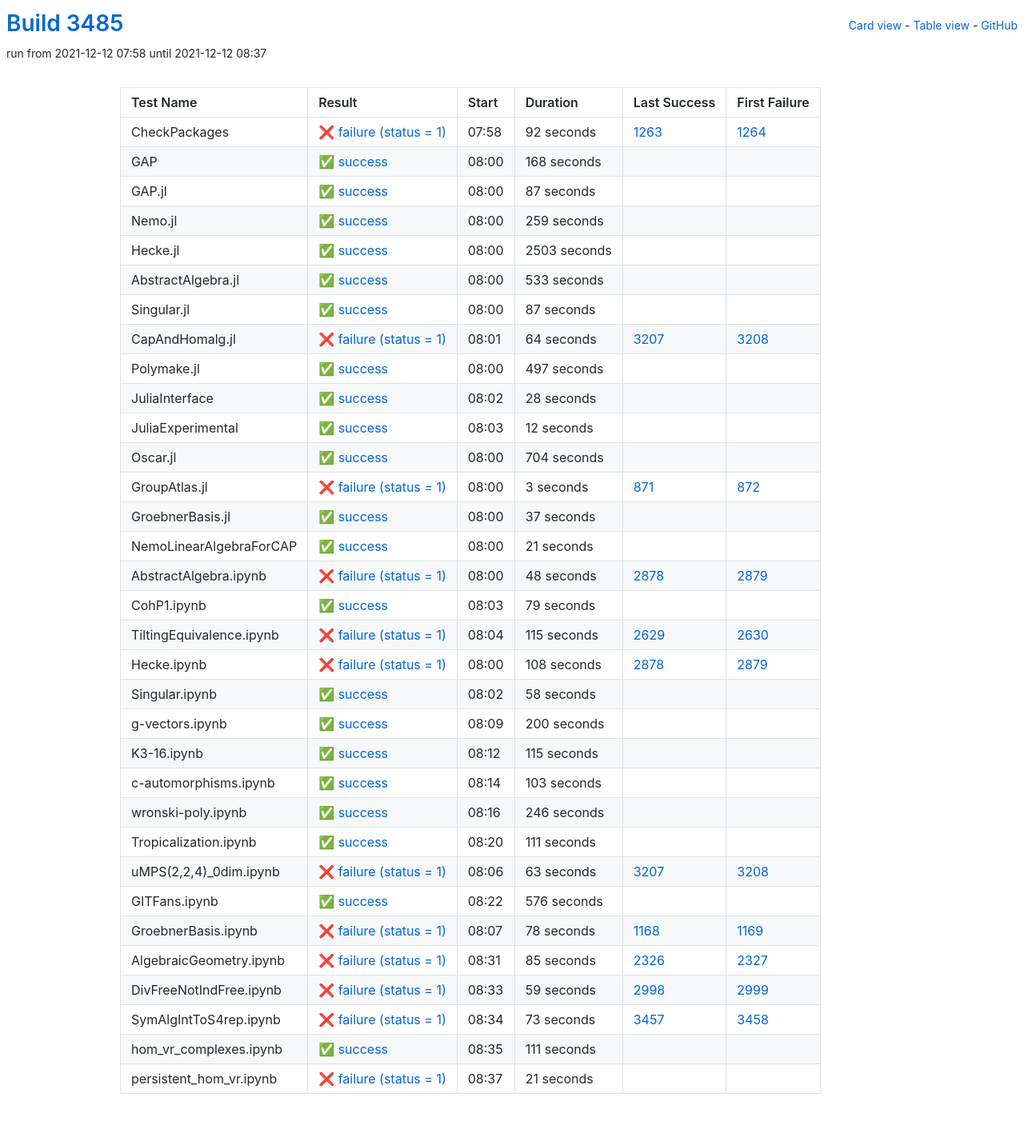
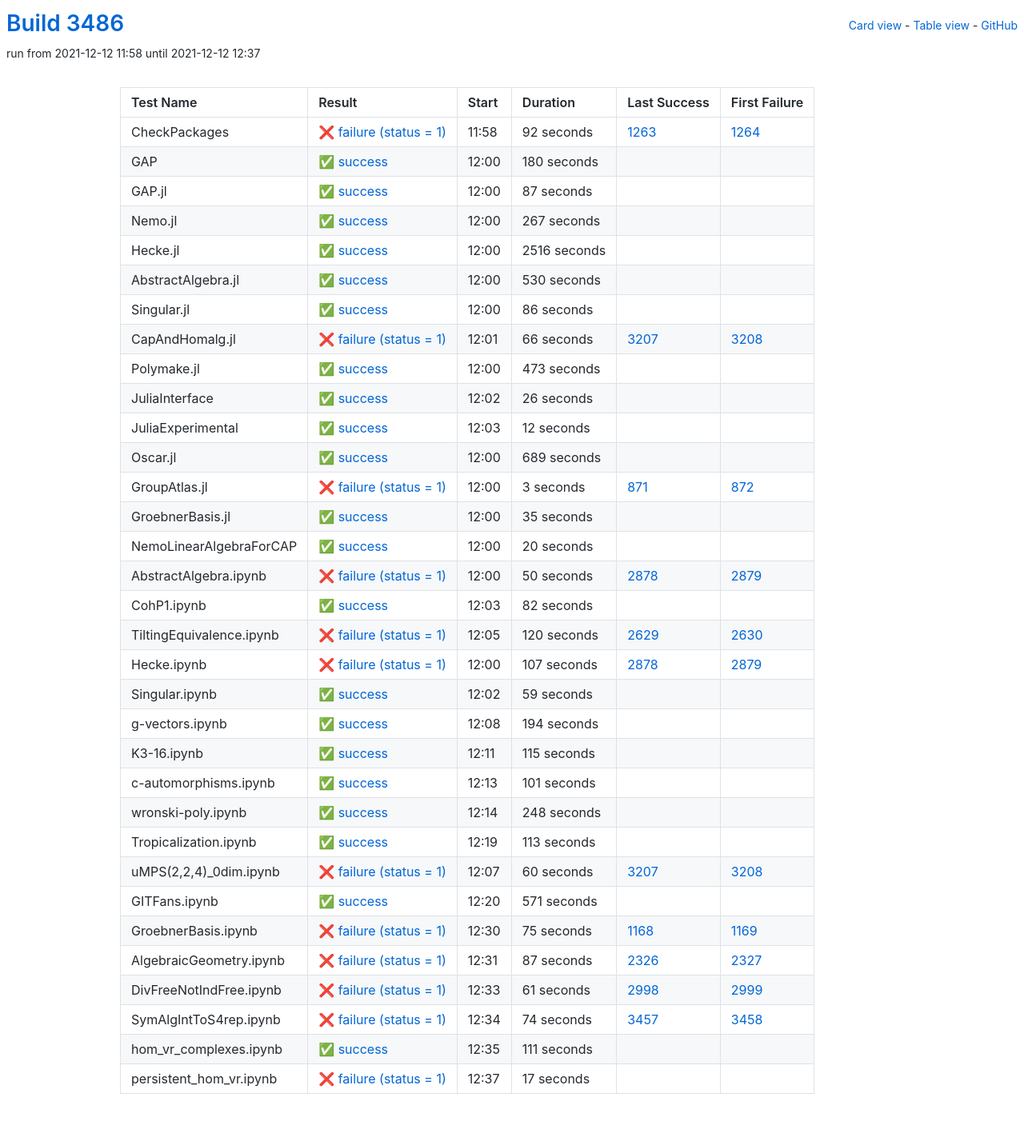
Before and after one commit to oscar-system/oscar-ci-status-stable, a Jekyll site: the page built from table.html, in a window 1280 px wide. Shown: the whole page at 80% size. Built offline with Jekyll 4.4.1, drawn with Linux system fonts in a browser that asks for light colours.

Commit message:
Build #3486

```diff
--- a/_data/ci.yml
+++ b/_data/ci.yml
@@ -1,6 +1,6 @@
 ---
-build: 3485
-build_url: https://oscarci.mathematik.uni-kl.de/job/oscar-stable/3485/
+build: 3486
+build_url: https://oscarci.mathematik.uni-kl.de/job/oscar-stable/3486/
 job: oscar-stable
 organization: oscar-system
 repo: oscar-ci-status-stable
@@ -8,8 +8,8 @@ repourl: https://github.com/oscar-system/oscar-ci-status-stable
 tests:
 - name: CheckPackages
   id: checkpackages
-  log: https://oscarci.mathematik.uni-kl.de/job/oscar-stable/3485/artifact/logs/build-3485/CheckPackages.log
-  start: 2021-12-12 07:58
+  log: https://oscarci.mathematik.uni-kl.de/job/oscar-stable/3486/artifact/logs/build-3486/CheckPackages.log
+  start: 2021-12-12 11:58
   success: false
   exitcode: 1
   status: failure
@@ -20,20 +20,20 @@ tests:
   first_failure_url: https://oscarci.mathematik.uni-kl.de/job/oscar-stable/1264/
 - name: GAP
   id: gap
-  log: https://oscarci.mathematik.uni-kl.de/job/oscar-stable/3485/artifact/logs/build-3485/GAP.log
-  start: 2021-12-12 08:00
+  log: https://oscarci.mathematik.uni-kl.de/job/oscar-stable/3486/artifact/logs/build-3486/GAP.log
+  start: 2021-12-12 12:00
   success: true
   exitcode: 0
   status: success
-  duration: 168
+  duration: 180
   last_success: false
   last_success_url:
   first_failure: false
   first_failure_url:
 - name: GAP.jl
   id: gap-jl
-  log: https://oscarci.mathematik.uni-kl.de/job/oscar-stable/3485/artifact/logs/build-3485/GAP.jl.log
-  start: 2021-12-12 08:00
+  log: https://oscarci.mathematik.uni-kl.de/job/oscar-stable/3486/artifact/logs/build-3486/GAP.jl.log
+  start: 2021-12-12 12:00
   success: true
   exitcode: 0
   status: success
@@ -44,92 +44,92 @@ tests:
   first_failure_url:
 - name: Nemo.jl
   id: nemo-jl
-  log: https://oscarci.mathematik.uni-kl.de/job/oscar-stable/3485/artifact/logs/build-3485/Nemo.jl.log
-  start: 2021-12-12 08:00
+  log: https://oscarci.mathematik.uni-kl.de/job/oscar-stable/3486/artifact/logs/build-3486/Nemo.jl.log
+  start: 2021-12-12 12:00
   success: true
   exitcode: 0
   status: success
-  duration: 259
+  duration: 267
   last_success: false
   last_success_url:
   first_failure: false
   first_failure_url:
 - name: Hecke.jl
   id: hecke-jl
-  log: https://oscarci.mathematik.uni-kl.de/job/oscar-stable/3485/artifact/logs/build-3485/Hecke.jl.log
-  start: 2021-12-12 08:00
+  log: https://oscarci.mathematik.uni-kl.de/job/oscar-stable/3486/artifact/logs/build-3486/Hecke.jl.log
+  start: 2021-12-12 12:00
   success: true
   exitcode: 0
   status: success
-  duration: 2503
+  duration: 2516
   last_success: false
   last_success_url:
   first_failure: false
   first_failure_url:
 - name: AbstractAlgebra.jl
   id: abstractalgebra-jl
-  log: https://oscarci.mathematik.uni-kl.de/job/oscar-stable/3485/artifact/logs/build-3485/AbstractAlgebra.jl.log
-  start: 2021-12-12 08:00
+  log: https://oscarci.mathematik.uni-kl.de/job/oscar-stable/3486/artifact/logs/build-3486/AbstractAlgebra.jl.log
+  start: 2021-12-12 12:00
   success: true
   exitcode: 0
   status: success
-  duration: 533
+  duration: 530
   last_success: false
   last_success_url:
   first_failure: false
   first_failure_url:
 - name: Singular.jl
   id: singular-jl
-  log: https://oscarci.mathematik.uni-kl.de/job/oscar-stable/3485/artifact/logs/build-3485/Singular.jl.log
-  start: 2021-12-12 08:00
+  log: https://oscarci.mathematik.uni-kl.de/job/oscar-stable/3486/artifact/logs/build-3486/Singular.jl.log
+  start: 2021-12-12 12:00
   success: true
   exitcode: 0
   status: success
-  duration: 87
+  duration: 86
   last_success: false
   last_success_url:
   first_failure: false
   first_failure_url:
 - name: CapAndHomalg.jl
   id: capandhomalg-jl
-  log: https://oscarci.mathematik.uni-kl.de/job/oscar-stable/3485/artifact/logs/build-3485/CapAndHomalg.jl.log
-  start: 2021-12-12 08:01
+  log: https://oscarci.mathematik.uni-kl.de/job/oscar-stable/3486/artifact/logs/build-3486/CapAndHomalg.jl.log
+  start: 2021-12-12 12:01
   success: false
   exitcode: 1
   status: failure
-  duration: 64
+  duration: 66
   last_success: 3207
   last_success_url: https://oscarci.mathematik.uni-kl.de/job/oscar-stable/3207/
   first_failure: 3208
   first_failure_url: https://oscarci.mathematik.uni-kl.de/job/oscar-stable/3208/
 - name: Polymake.jl
   id: polymake-jl
-  log: https://oscarci.mathematik.uni-kl.de/job/oscar-stable/3485/artifact/logs/build-3485/Polymake.jl.log
-  start: 2021-12-12 08:00
+  log: https://oscarci.mathematik.uni-kl.de/job/oscar-stable/3486/artifact/logs/build-3486/Polymake.jl.log
+  start: 2021-12-12 12:00
   success: true
   exitcode: 0
   status: success
-  duration: 497
+  duration: 473
   last_success: false
   last_success_url:
   first_failure: false
   first_failure_url:
 - name: JuliaInterface
   id: juliainterface
-  log: https://oscarci.mathematik.uni-kl.de/job/oscar-stable/3485/artifact/logs/build-3485/JuliaInterface.log
-  start: 2021-12-12 08:02
+  log: https://oscarci.mathematik.uni-kl.de/job/oscar-stable/3486/artifact/logs/build-3486/JuliaInterface.log
+  start: 2021-12-12 12:02
   success: true
   exitcode: 0
   status: success
-  duration: 28
+  duration: 26
   last_success: false
   last_success_url:
   first_failure: false
   first_failure_url:
 - name: JuliaExperimental
   id: juliaexperimental
-  log: https://oscarci.mathematik.uni-kl.de/job/oscar-stable/3485/artifact/logs/build-3485/JuliaExperimental.log
-  start: 2021-12-12 08:03
+  log: https://oscarci.mathematik.uni-kl.de/job/oscar-stable/3486/artifact/logs/build-3486/JuliaExperimental.log
+  start: 2021-12-12 12:03
   success: true
   exitcode: 0
   status: success
@@ -140,20 +140,20 @@ tests:
   first_failure_url:
 - name: Oscar.jl
   id: oscar-jl
-  log: https://oscarci.mathematik.uni-kl.de/job/oscar-stable/3485/artifact/logs/build-3485/Oscar.jl.log
-  start: 2021-12-12 08:00
+  log: https://oscarci.mathematik.uni-kl.de/job/oscar-stable/3486/artifact/logs/build-3486/Oscar.jl.log
+  start: 2021-12-12 12:00
   success: true
   exitcode: 0
   status: success
-  duration: 704
+  duration: 689
   last_success: false
   last_success_url:
   first_failure: false
   first_failure_url:
 - name: GroupAtlas.jl
   id: groupatlas-jl
-  log: https://oscarci.mathematik.uni-kl.de/job/oscar-stable/3485/artifact/logs/build-3485/GroupAtlas.jl.log
-  start: 2021-12-12 08:00
+  log: https://oscarci.mathematik.uni-kl.de/job/oscar-stable/3486/artifact/logs/build-3486/GroupAtlas.jl.log
+  start: 2021-12-12 12:00
   success: false
   exitcode: 1
   status: failure
@@ -164,104 +164,104 @@ tests:
   first_failure_url: https://oscarci.mathematik.uni-kl.de/job/oscar-stable/872/
 - name: GroebnerBasis.jl
   id: groebnerbasis-jl
-  log: https://oscarci.mathematik.uni-kl.de/job/oscar-stable/3485/artifact/logs/build-3485/GroebnerBasis.jl.log
-  start: 2021-12-12 08:00
+  log: https://oscarci.mathematik.uni-kl.de/job/oscar-stable/3486/artifact/logs/build-3486/GroebnerBasis.jl.log
+  start: 2021-12-12 12:00
   success: true
   exitcode: 0
   status: success
-  duration: 37
+  duration: 35
   last_success: false
   last_success_url:
   first_failure: false
   first_failure_url:
 - name: NemoLinearAlgebraForCAP
   id: nemolinearalgebraforcap
-  log: https://oscarci.mathematik.uni-kl.de/job/oscar-stable/3485/artifact/logs/build-3485/NemoLinearAlgebraForCAP.log
-  start: 2021-12-12 08:00
+  log: https://oscarci.mathematik.uni-kl.de/job/oscar-stable/3486/artifact/logs/build-3486/NemoLinearAlgebraForCAP.log
+  start: 2021-12-12 12:00
   success: true
   exitcode: 0
   status: success
-  duration: 21
+  duration: 20
   last_success: false
   last_success_url:
   first_failure: false
   first_failure_url:
 - name: AbstractAlgebra.ipynb
   id: abstractalgebra-ipynb
-  log: https://oscarci.mathematik.uni-kl.de/job/oscar-stable/3485/artifact/logs/build-3485/AbstractAlgebra.ipynb.log
-  start: 2021-12-12 08:00
+  log: https://oscarci.mathematik.uni-kl.de/job/oscar-stable/3486/artifact/logs/build-3486/AbstractAlgebra.ipynb.log
+  start: 2021-12-12 12:00
   success: false
   exitcode: 1
   status: failure
-  duration: 48
+  duration: 50
   last_success: 2878
   last_success_url: https://oscarci.mathematik.uni-kl.de/job/oscar-stable/2878/
   first_failure: 2879
   first_failure_url: https://oscarci.mathematik.uni-kl.de/job/oscar-stable/2879/
 - name: CohP1.ipynb
   id: cohp1-ipynb
-  log: https://oscarci.mathematik.uni-kl.de/job/oscar-stable/3485/artifact/logs/build-3485/CohP1.ipynb.log
-  start: 2021-12-12 08:03
+  log: https://oscarci.mathematik.uni-kl.de/job/oscar-stable/3486/artifact/logs/build-3486/CohP1.ipynb.log
+  start: 2021-12-12 12:03
   success: true
   exitcode: 0
   status: success
-  duration: 79
+  duration: 82
   last_success: false
   last_success_url:
   first_failure: false
   first_failure_url:
 - name: TiltingEquivalence.ipynb
   id: tiltingequivalence-ipynb
-  log: https://oscarci.mathematik.uni-kl.de/job/oscar-stable/3485/artifact/logs/build-3485/TiltingEquivalence.ipynb.log
-  start: 2021-12-12 08:04
+  log: https://oscarci.mathematik.uni-kl.de/job/oscar-stable/3486/artifact/logs/build-3486/TiltingEquivalence.ipynb.log
+  start: 2021-12-12 12:05
   success: false
   exitcode: 1
   status: failure
-  duration: 115
+  duration: 120
   last_success: 2629
   last_success_url: https://oscarci.mathematik.uni-kl.de/job/oscar-stable/2629/
   first_failure: 2630
   first_failure_url: https://oscarci.mathematik.uni-kl.de/job/oscar-stable/2630/
 - name: Hecke.ipynb
   id: hecke-ipynb
-  log: https://oscarci.mathematik.uni-kl.de/job/oscar-stable/3485/artifact/logs/build-3485/Hecke.ipynb.log
-  start: 2021-12-12 08:00
+  log: https://oscarci.mathematik.uni-kl.de/job/oscar-stable/3486/artifact/logs/build-3486/Hecke.ipynb.log
+  start: 2021-12-12 12:00
   success: false
   exitcode: 1
   status: failure
-  duration: 108
+  duration: 107
   last_success: 2878
   last_success_url: https://oscarci.mathematik.uni-kl.de/job/oscar-stable/2878/
   first_failure: 2879
   first_failure_url: https://oscarci.mathematik.uni-kl.de/job/oscar-stable/2879/
 - name: Singular.ipynb
   id: singular-ipynb
-  log: https://oscarci.mathematik.uni-kl.de/job/oscar-stable/3485/artifact/logs/build-3485/Singular.ipynb.log
-  start: 2021-12-12 08:02
+  log: https://oscarci.mathematik.uni-kl.de/job/oscar-stable/3486/artifact/logs/build-3486/Singular.ipynb.log
+  start: 2021-12-12 12:02
   success: true
   exitcode: 0
   status: success
-  duration: 58
+  duration: 59
   last_success: false
   last_success_url:
   first_failure: false
   first_failure_url:
 - name: g-vectors.ipynb
   id: g-vectors-ipynb
-  log: https://oscarci.mathematik.uni-kl.de/job/oscar-stable/3485/artifact/logs/build-3485/g-vectors.ipynb.log
-  start: 2021-12-12 08:09
+  log: https://oscarci.mathematik.uni-kl.de/job/oscar-stable/3486/artifact/logs/build-3486/g-vectors.ipynb.log
+  start: 2021-12-12 12:08
   success: true
   exitcode: 0
   status: success
-  duration: 200
+  duration: 194
   last_success: false
   last_success_url:
   first_failure: false
   first_failure_url:
 - name: K3-16.ipynb
   id: k3-16-ipynb
-  log: https://oscarci.mathematik.uni-kl.de/job/oscar-stable/3485/artifact/logs/build-3485/K3-16.ipynb.log
-  start: 2021-12-12 08:12
+  log: https://oscarci.mathematik.uni-kl.de/job/oscar-stable/3486/artifact/logs/build-3486/K3-16.ipynb.log
+  start: 2021-12-12 12:11
   success: true
   exitcode: 0
   status: success
@@ -272,116 +272,116 @@ tests:
   first_failure_url:
 - name: c-automorphisms.ipynb
   id: c-automorphisms-ipynb
-  log: https://oscarci.mathematik.uni-kl.de/job/oscar-stable/3485/artifact/logs/build-3485/c-automorphisms.ipynb.log
-  start: 2021-12-12 08:14
+  log: https://oscarci.mathematik.uni-kl.de/job/oscar-stable/3486/artifact/logs/build-3486/c-automorphisms.ipynb.log
+  start: 2021-12-12 12:13
   success: true
   exitcode: 0
   status: success
-  duration: 103
+  duration: 101
   last_success: false
   last_success_url:
   first_failure: false
   first_failure_url:
 - name: wronski-poly.ipynb
   id: wronski-poly-ipynb
-  log: https://oscarci.mathematik.uni-kl.de/job/oscar-stable/3485/artifact/logs/build-3485/wronski-poly.ipynb.log
-  start: 2021-12-12 08:16
+  log: https://oscarci.mathematik.uni-kl.de/job/oscar-stable/3486/artifact/logs/build-3486/wronski-poly.ipynb.log
+  start: 2021-12-12 12:14
   success: true
   exitcode: 0
   status: success
-  duration: 246
+  duration: 248
   last_success: false
   last_success_url:
   first_failure: false
   first_failure_url:
 - name: Tropicalization.ipynb
   id: tropicalization-ipynb
-  log: https://oscarci.mathematik.uni-kl.de/job/oscar-stable/3485/artifact/logs/build-3485/Tropicalization.ipynb.log
-  start: 2021-12-12 08:20
+  log: https://oscarci.mathematik.uni-kl.de/job/oscar-stable/3486/artifact/logs/build-3486/Tropicalization.ipynb.log
+  start: 2021-12-12 12:19
   success: true
   exitcode: 0
   status: success
-  duration: 111
+  duration: 113
   last_success: false
   last_success_url:
   first_failure: false
   first_failure_url:
 - name: uMPS(2,2,4)_0dim.ipynb
   id: umps-2-2-4-0dim-ipynb
-  log: https://oscarci.mathematik.uni-kl.de/job/oscar-stable/3485/artifact/logs/build-3485/uMPS-2-2-4-_0dim.ipynb.log
-  start: 2021-12-12 08:06
+  log: https://oscarci.mathematik.uni-kl.de/job/oscar-stable/3486/artifact/logs/build-3486/uMPS-2-2-4-_0dim.ipynb.log
+  start: 2021-12-12 12:07
   success: false
   exitcode: 1
   status: failure
-  duration: 63
+  duration: 60
   last_success: 3207
   last_success_url: https://oscarci.mathematik.uni-kl.de/job/oscar-stable/3207/
   first_failure: 3208
   first_failure_url: https://oscarci.mathematik.uni-kl.de/job/oscar-stable/3208/
 - name: GITFans.ipynb
   id: gitfans-ipynb
-  log: https://oscarci.mathematik.uni-kl.de/job/oscar-stable/3485/artifact/logs/build-3485/GITFans.ipynb.log
-  start: 2021-12-12 08:22
+  log: https://oscarci.mathematik.uni-kl.de/job/oscar-stable/3486/artifact/logs/build-3486/GITFans.ipynb.log
+  start: 2021-12-12 12:20
   success: true
   exitcode: 0
   status: success
-  duration: 576
+  duration: 571
   last_success: false
   last_success_url:
   first_failure: false
   first_failure_url:
 - name: GroebnerBasis.ipynb
   id: groebnerbasis-ipynb
-  log: https://oscarci.mathematik.uni-kl.de/job/oscar-stable/3485/artifact/logs/build-3485/GroebnerBasis.ipynb.log
-  start: 2021-12-12 08:07
+  log: https://oscarci.mathematik.uni-kl.de/job/oscar-stable/3486/artifact/logs/build-3486/GroebnerBasis.ipynb.log
+  start: 2021-12-12 12:30
   success: false
   exitcode: 1
   status: failure
-  duration: 78
+  duration: 75
   last_success: 1168
   last_success_url: https://oscarci.mathematik.uni-kl.de/job/oscar-stable/1168/
   first_failure: 1169
   first_failure_url: https://oscarci.mathematik.uni-kl.de/job/oscar-stable/1169/
 - name: AlgebraicGeometry.ipynb
   id: algebraicgeometry-ipynb
-  log: https://oscarci.mathematik.uni-kl.de/job/oscar-stable/3485/artifact/logs/build-3485/AlgebraicGeometry.ipynb.log
-  start: 2021-12-12 08:31
+  log: https://oscarci.mathematik.uni-kl.de/job/oscar-stable/3486/artifact/logs/build-3486/AlgebraicGeometry.ipynb.log
+  start: 2021-12-12 12:31
   success: false
   exitcode: 1
   status: failure
-  duration: 85
+  duration: 87
   last_success: 2326
   last_success_url: https://oscarci.mathematik.uni-kl.de/job/oscar-stable/2326/
   first_failure: 2327
   first_failure_url: https://oscarci.mathematik.uni-kl.de/job/oscar-stable/2327/
 - name: DivFreeNotIndFree.ipynb
   id: divfreenotindfree-ipynb
-  log: https://oscarci.mathematik.uni-kl.de/job/oscar-stable/3485/artifact/logs/build-3485/DivFreeNotIndFree.ipynb.log
-  start: 2021-12-12 08:33
+  log: https://oscarci.mathematik.uni-kl.de/job/oscar-stable/3486/artifact/logs/build-3486/DivFreeNotIndFree.ipynb.log
+  start: 2021-12-12 12:33
   success: false
   exitcode: 1
   status: failure
-  duration: 59
+  duration: 61
   last_success: 2998
   last_success_url: https://oscarci.mathematik.uni-kl.de/job/oscar-stable/2998/
   first_failure: 2999
   first_failure_url: https://oscarci.mathematik.uni-kl.de/job/oscar-stable/2999/
 - name: SymAlgIntToS4rep.ipynb
   id: symalginttos4rep-ipynb
-  log: https://oscarci.mathematik.uni-kl.de/job/oscar-stable/3485/artifact/logs/build-3485/SymAlgIntToS4rep.ipynb.log
-  start: 2021-12-12 08:34
+  log: https://oscarci.mathematik.uni-kl.de/job/oscar-stable/3486/artifact/logs/build-3486/SymAlgIntToS4rep.ipynb.log
+  start: 2021-12-12 12:34
   success: false
   exitcode: 1
   status: failure
-  duration: 73
+  duration: 74
   last_success: 3457
   last_success_url: https://oscarci.mathematik.uni-kl.de/job/oscar-stable/3457/
   first_failure: 3458
   first_failure_url: https://oscarci.mathematik.uni-kl.de/job/oscar-stable/3458/
 - name: hom_vr_complexes.ipynb
   id: hom-vr-complexes-ipynb
-  log: https://oscarci.mathematik.uni-kl.de/job/oscar-stable/3485/artifact/logs/build-3485/hom_vr_complexes.ipynb.log
-  start: 2021-12-12 08:35
+  log: https://oscarci.mathematik.uni-kl.de/job/oscar-stable/3486/artifact/logs/build-3486/hom_vr_complexes.ipynb.log
+  start: 2021-12-12 12:35
   success: true
   exitcode: 0
   status: success
@@ -392,12 +392,12 @@ tests:
   first_failure_url:
 - name: persistent_hom_vr.ipynb
   id: persistent-hom-vr-ipynb
-  log: https://oscarci.mathematik.uni-kl.de/job/oscar-stable/3485/artifact/logs/build-3485/persistent_hom_vr.ipynb.log
-  start: 2021-12-12 08:37
+  log: https://oscarci.mathematik.uni-kl.de/job/oscar-stable/3486/artifact/logs/build-3486/persistent_hom_vr.ipynb.log
+  start: 2021-12-12 12:37
   success: false
   exitcode: 1
   status: failure
-  duration: 21
+  duration: 17
   last_success: false
   last_success_url:
   first_failure: false
```
Also changed, not shown: README.md.
